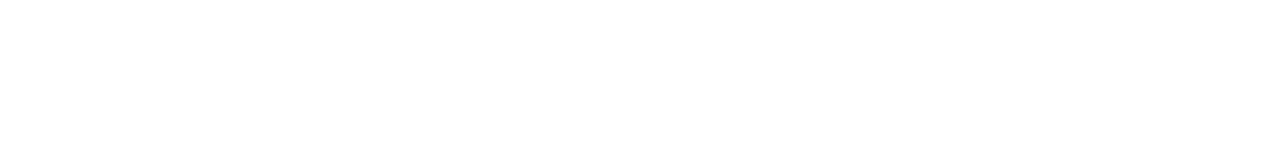
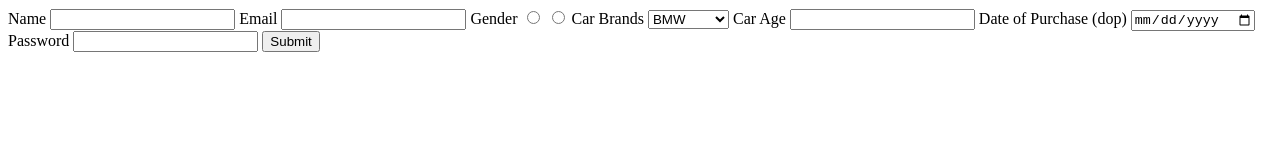
Before and after one commit to acciojob/car-insurance-form-rohitgalande1032, a website: page main.html in a window 1280 px wide. Drawn offline with Linux system fonts and the light colour scheme.

Commit message:
created a submission

```diff
--- a/main.html
+++ b/main.html
@@ -8,6 +8,36 @@
 
 <body>
 	<!-- the entire body must be written by student -->
+	<form method="post">
+		<label for="name">Name</label>
+		<input type="text" id="name" required>
+
+		<label for="email">Email</label>
+		<input type="email" id="email" required>
+
+		<label for="gender">Gender</label>
+		<input type="radio" name="gender" required>
+		<input type="radio" name="gender" required>
+
+		<label for="cars">Car Brands</label>
+		<select id="cars">
+			<option>BMW</option>
+			<option>Audi</option>
+			<option>Mercedez</option>
+		</select>
+
+		<label for="carage">Car Age</label>
+		<input type="number" id="carage" required>
+
+		<label for="dop">Date of Purchase (dop)</label>
+		<input type="date" id="dop" required>
+
+		<label for="password">Password</label>
+		<input type="password" id="password" required>
+
+		<button type="submit">Submit</button>
+	</form>
+
     <script type="text/javascript" src="./script.js">
 </script>
 
```
